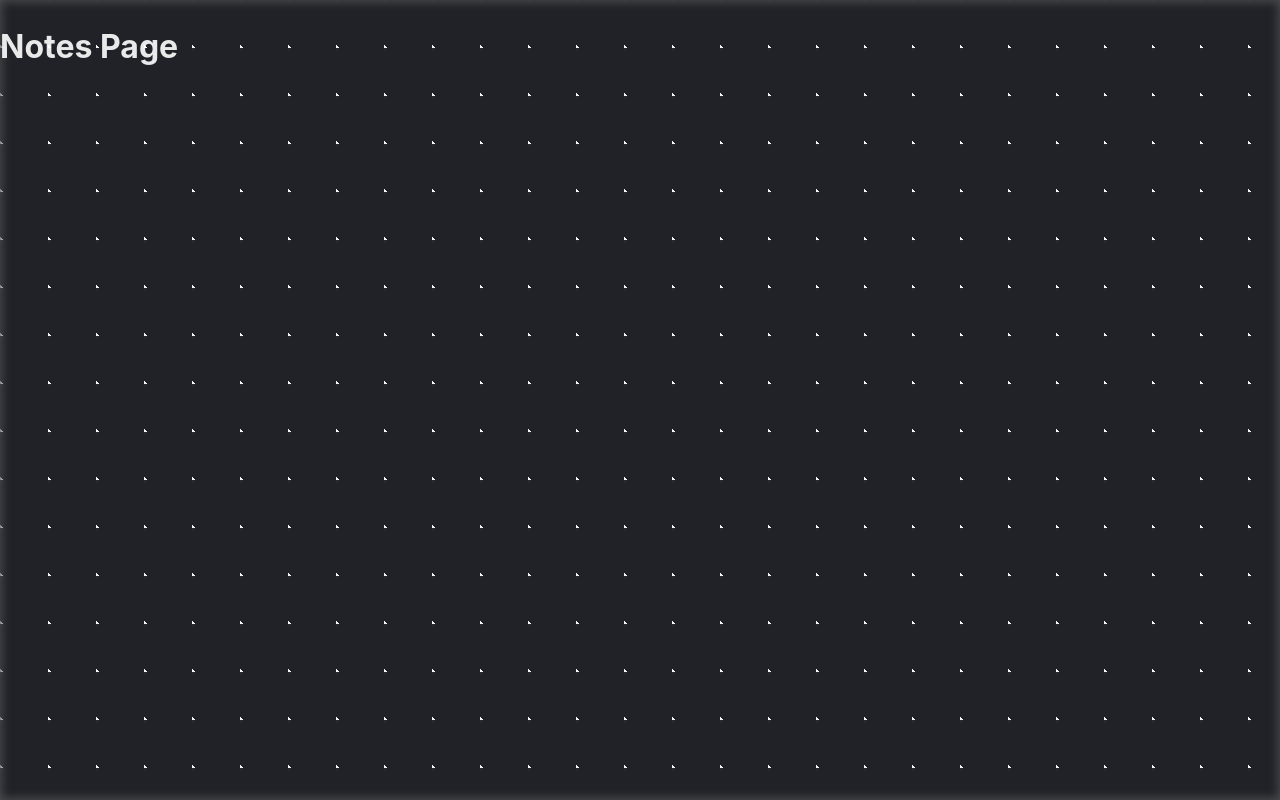
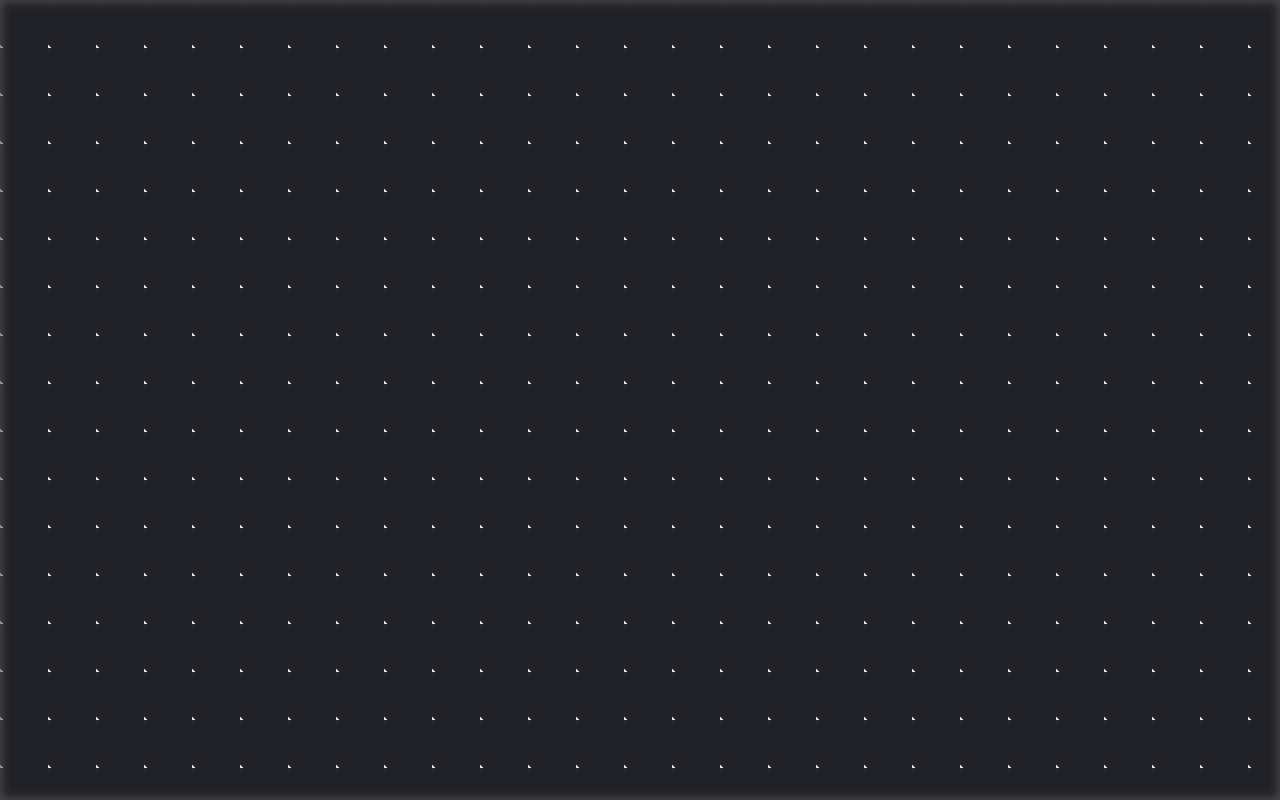
Before and after one commit to AliRamazanYildirim/sticky-notes-app, a React (Vite) app: page / in a window 1280 px wide. Built offline with nearby package versions, Linux system fonts and the light colour scheme.

Commit message:
Füge Zustand-Management für Notizen hinzu und erstelle NoteCard-Komponente

```diff
--- a/package.json
+++ b/package.json
@@ -11,7 +11,8 @@
   },
   "dependencies": {
     "react": "^18.3.1",
-    "react-dom": "^18.3.1"
+    "react-dom": "^18.3.1",
+    "zustand": "^5.0.3"
   },
   "devDependencies": {
     "@eslint/js": "^9.17.0",
--- /dev/null
+++ b/src/components/NoteCard.jsx
@@ -0,0 +1,12 @@
+const NoteCard = ({ note }) => {
+  let body;
+  try {
+    body = JSON.parse(note.body);
+  } catch {
+    body = note.body; // JSON değilse, olduğu gibi kullan
+  }
+
+  return <div>{body}</div>;
+};
+
+export default NoteCard;
--- a/src/pages/NotesPage.jsx
+++ b/src/pages/NotesPage.jsx
@@ -1,9 +1,16 @@
-const NotesPage = () =>{
+import useNotesStore from "../store/useNotesStore";
+import NoteCard from "../components/NoteCard";
+
+const NotesPage = () => {
+    const notes = useNotesStore((state) => state.notes); //Zustand'dan notes al
+
     return (
         <div>
-            <h1>Notes Page</h1>
+            {notes.map((note) => (
+                <NoteCard note={note} key={note.$id} />
+            ))}
         </div>
-    )
-}
+    );
+};
 
-export default NotesPage
+export default NotesPage;
--- /dev/null
+++ b/src/store/useNotesStore.js
@@ -0,0 +1,11 @@
+import { create } from "zustand";
+
+const useNotesStore = create((set) => ({
+    notes: [], //Anmerkungen starten (leer oder falsch mit Fakedata)
+    setNotes: (newNotes) => set({ notes: newNotes }),
+    addNote: (note) => set((state) => ({ notes: [...state.notes, note] })),
+    removeNote: (id) =>
+        set((state) => ({ notes: state.notes.filter((note) => note.$id !== id) })),
+}));
+
+export default useNotesStore;
```
Also changed, not shown: 1 other file (tests, documents, lock files or other folders).
